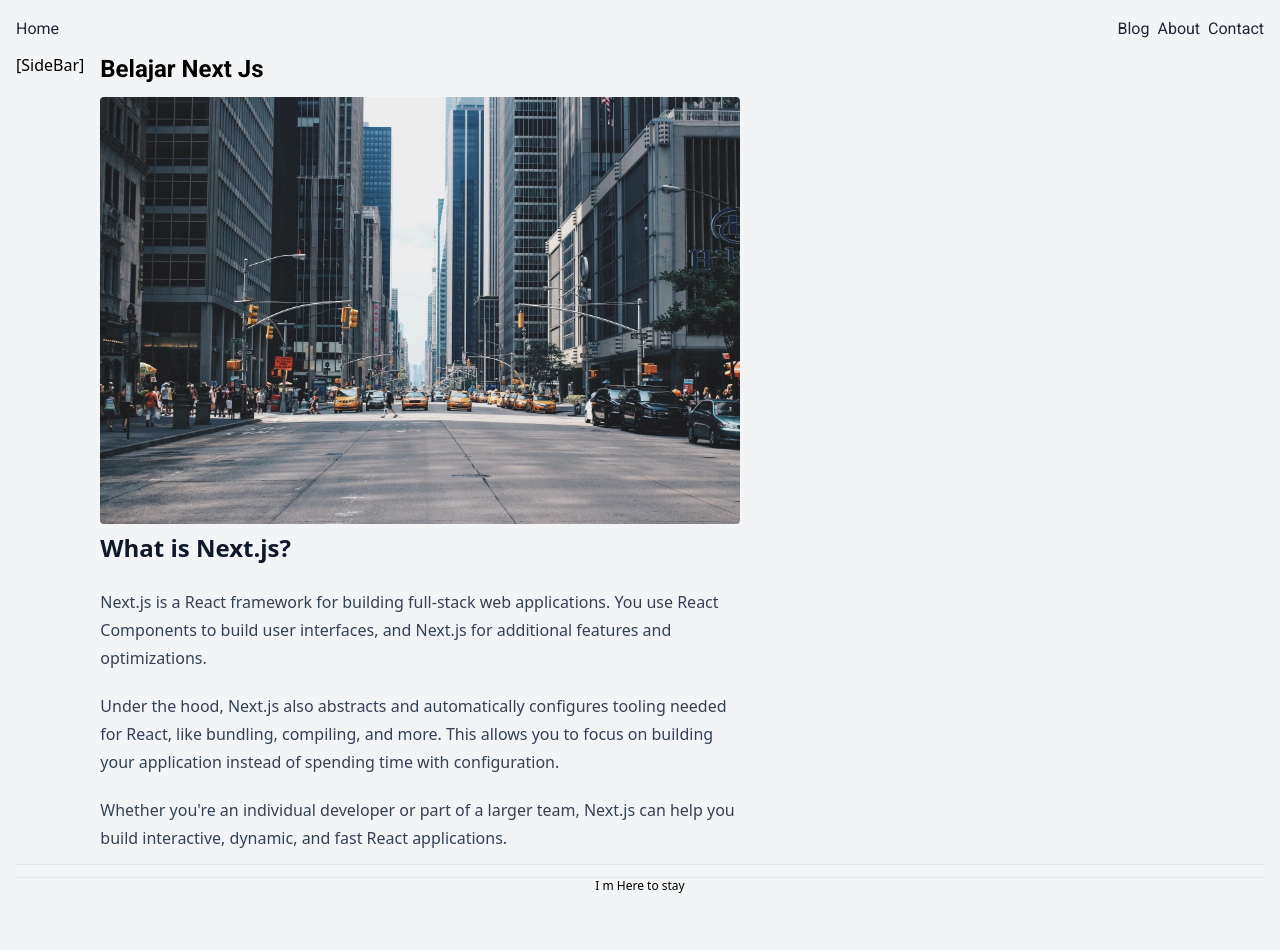
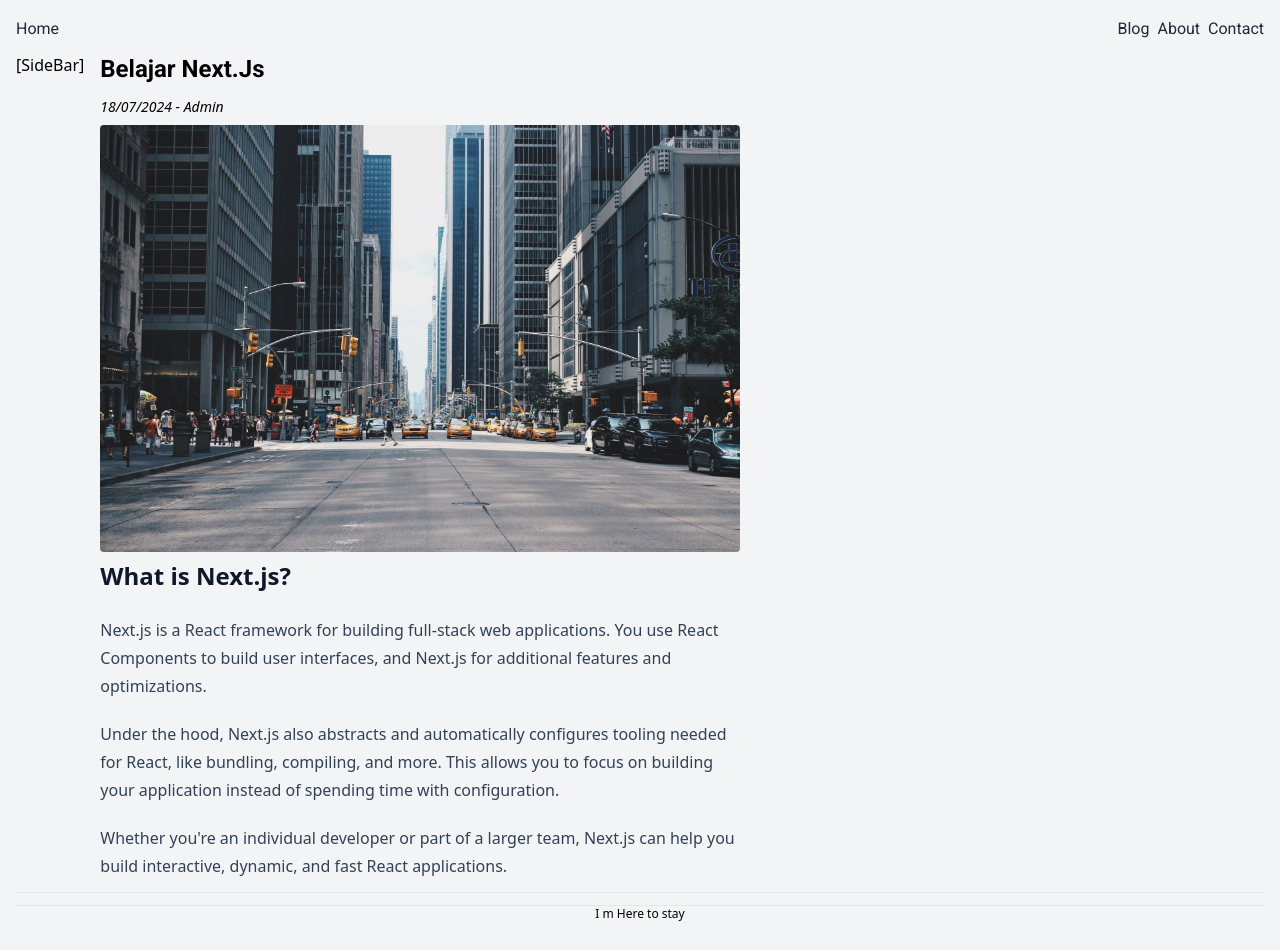
Before and after one commit to bgsdewo/Next.js_With_Headless_CMS, a Next.js app in the folder learn-nextjs/: page /blog/belajar-nextjs in a window 1280 px wide. Before the commit the page ends 922 px from the top, so only its background shows below. Built offline with nearby package versions, Linux system fonts and the light colour scheme.

Commit message:
install library gray-matter dan Mengenal Data Meta Dari Markdown - Front-Matter

```diff
--- a/learn-nextjs/app/blog/belajar-nextjs/page.jsx
+++ b/learn-nextjs/app/blog/belajar-nextjs/page.jsx
@@ -1,14 +1,24 @@
 import Heading from "@/components/Heading";
+import matter from "gray-matter";
 import { marked } from "marked";
 import { readFile } from "node:fs/promises";
+
 export default async function PostPage() {
   const text = await readFile("./content/blog/belajar-nextjs.md", "utf8");
-  const html = marked(text);
+  const {
+    content,
+    data: { title, image, date, author },
+  } = matter(text);
+  const html = marked(content);
+
   return (
     <>
-      <Heading>Belajar Next Js</Heading>
+      <Heading>{title}</Heading>
+      <p className="italic text-sm pb-2">
+        {date} - {author}
+      </p>
       <img
-        src="/images/image-1.jpg"
+        src={image}
         alt=""
         width={640}
         height={360}
--- a/learn-nextjs/content/blog/belajar-nextjs.md
+++ b/learn-nextjs/content/blog/belajar-nextjs.md
@@ -1,3 +1,10 @@
+---
+title: "Belajar Next.Js"
+image: "/images/image-1.jpg"
+date: "18/07/2024"
+author: "Admin"
+---
+
 ## What is Next.js?
 
 Next.js is a React framework for building full-stack web applications. You use React Components to build user interfaces, and Next.js for additional features and optimizations.
--- a/learn-nextjs/package.json
+++ b/learn-nextjs/package.json
@@ -9,6 +9,7 @@
     "lint": "next lint"
   },
   "dependencies": {
+    "gray-matter": "^4.0.3",
     "marked": "^13.0.2",
     "next": "^14.2.5",
     "react": "^18.3.1",
```
Also changed, not shown: 1 other file (tests, documents, lock files or other folders).
